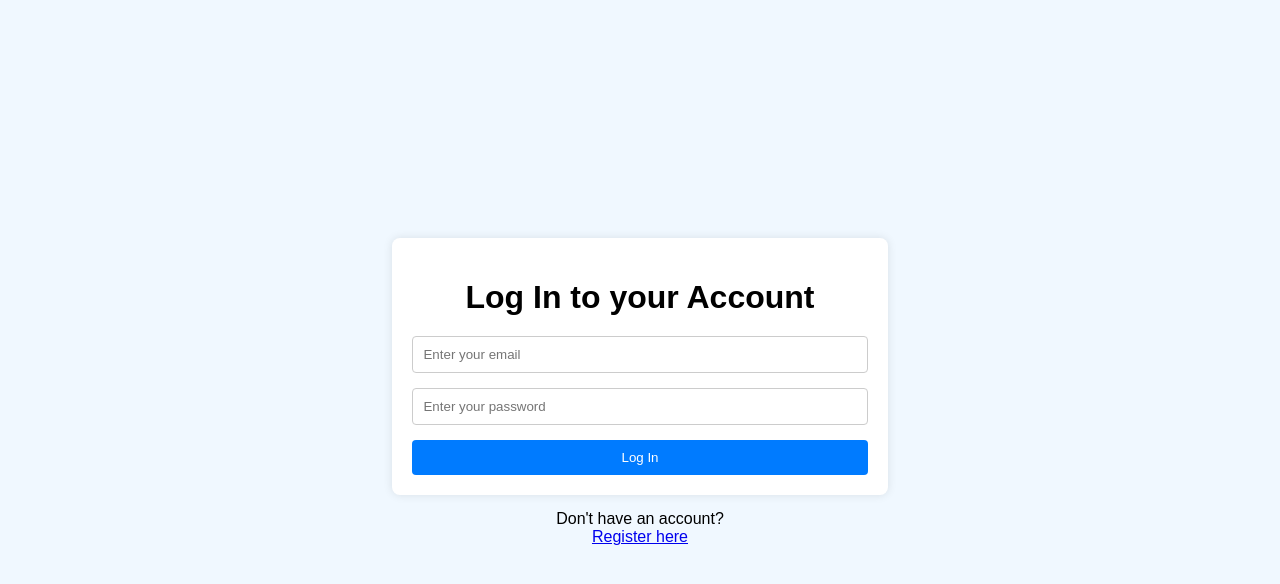
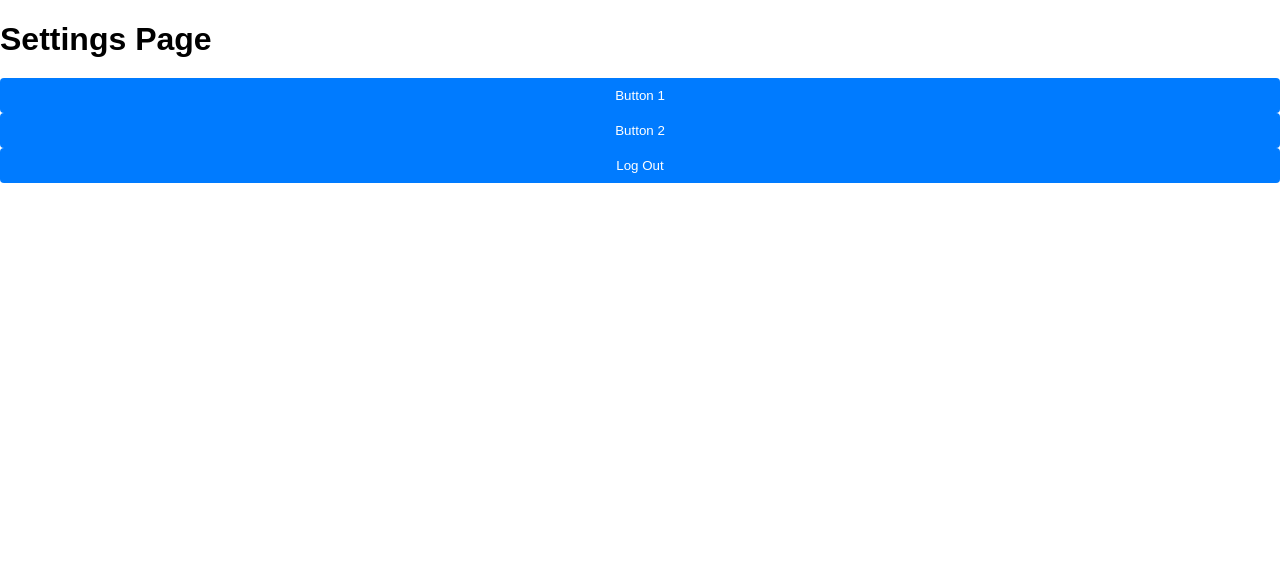
Before and after one commit to Maxruiz710/HealthMonitoringApp_Group5, a React (Create React App) app: page /settings in a window 1280 px wide. Before the commit this address led to /login. Shown: the top 584 px of the page. Built offline with nearby package versions, Linux system fonts and the light colour scheme; no server answers.

Commit message:
Added settings page
Still needs functionality

```diff
--- a/src/App.js
+++ b/src/App.js
@@ -4,6 +4,7 @@ import './App.css';
 import Register from './pages/Register';
 import Login from './pages/Login';
 import Home from './pages/Home';
+import Settings from './pages/Settings';
 import BackendDemo from './pages/BackendDemo';
 import firebaseConfig from './backend/firebaseConfig';
 import { initializeApp } from 'firebase/app';
@@ -17,6 +18,7 @@ function App() {
         <Route path="/register" element={<Register />} />
         <Route path="/login" element={<Login />} />
         <Route path="/home" element={<Home />} />
+        <Route path="/settings" element={<Settings />} />
         <Route path="/" element={<BackendDemo />} />
         <Route path="*" element={<Navigate to="/login" />} />
       </Routes>
--- a/src/pages/Home.js
+++ b/src/pages/Home.js
@@ -29,7 +29,7 @@ function Home() {
         <button>Enter Data</button>
         <button>Trend Analysis</button>
         <button>Change Data</button>
-        <button>Settings</button>
+        <button onClick={() => navigate('/Settings')}>Settings</button>
         <button>Set Goals</button>
       </div>
     </div>
--- /dev/null
+++ b/src/pages/Settings.js
@@ -0,0 +1,22 @@
+import React, { useState, useEffect } from 'react';
+import { getAuth, onAuthStateChanged } from 'firebase/auth';
+import { Link, useNavigate } from 'react-router-dom';
+//import "./settings.css";
+
+function logout() {
+    sessionStorage.clear();
+
+  }
+
+function settings({ onLogout }) {
+    return (
+        <div className="settings">
+            <h1>Settings Page</h1>
+            <button onClick={() => alert("Functionality to be implemented!")}>Button 1</button>
+            <button onClick={() => alert("Functionality to be implemented!")}>Button 2</button>
+            <button onClick={() => logout()}>Log Out</button>
+        </div>
+    );
+}
+
+export default settings;
```
